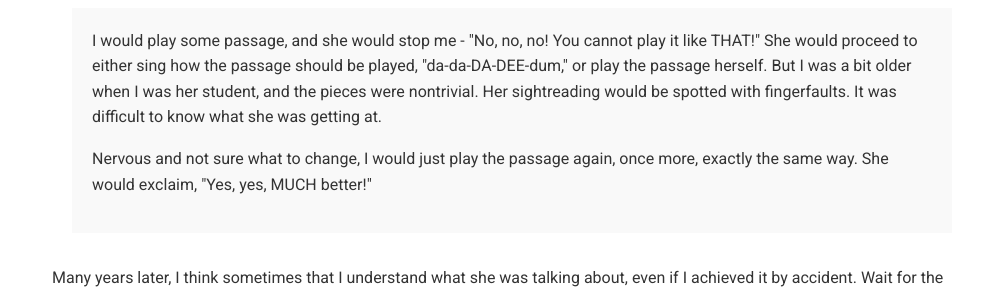
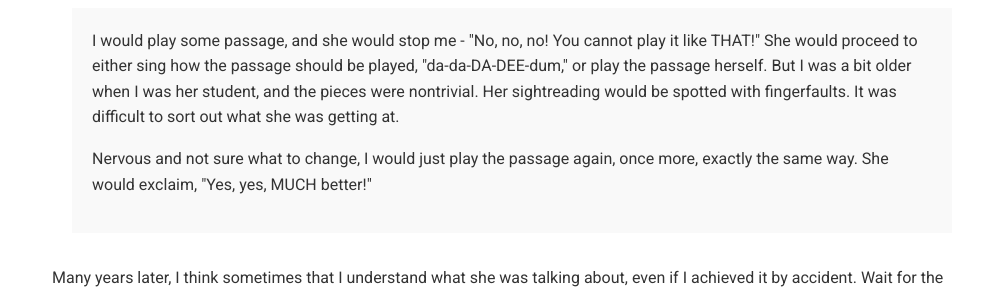
Before and after one commit to overheardonearth/overheardonearth.github.io, a Jekyll site: the page built from _posts/2019-08-05-once-more-with-feeling.html, in a window 1280 px wide. Shown: the part 496-790 px from the top of the page, without its empty margins (128-1131 px from the left). Built offline with Jekyll 4.4.1, drawn with Linux system fonts in a browser that asks for light colours; comment, search, counter and statistics services are not loaded.

Commit message:
Update 2019-08-05-once-more-with-feeling.html

```diff
--- a/_posts/2019-08-05-once-more-with-feeling.html
+++ b/_posts/2019-08-05-once-more-with-feeling.html
@@ -13,7 +13,7 @@ My German teacher was the better pianist. I don't recall her ever missing a note
 My French teacher was the more effusive artist. She taught music, not piano. I learned a lot from her, though she didn't know this - I was a terrible student. I in particular remember at least a couple of times when the following occurred:
 
 <div class="media">
-  I would play some passage, and she would stop me - "No, no, no! You cannot play it like THAT!" She would proceed to either sing how the passage should be played, "da-da-DA-DEE-dum," or play the passage herself. But I was a bit older when I was her student, and the pieces were nontrivial. Her sightreading would be spotted with fingerfaults. It was difficult to know what she was getting at.
+  I would play some passage, and she would stop me - "No, no, no! You cannot play it like THAT!" She would proceed to either sing how the passage should be played, "da-da-DA-DEE-dum," or play the passage herself. But I was a bit older when I was her student, and the pieces were nontrivial. Her sightreading would be spotted with fingerfaults. It was difficult to sort out what she was getting at.
 
  <p> Nervous and not sure what to change, I would just play the passage again, once more, exactly the same way. She would exclaim, "Yes, yes, MUCH better!"
 
```
